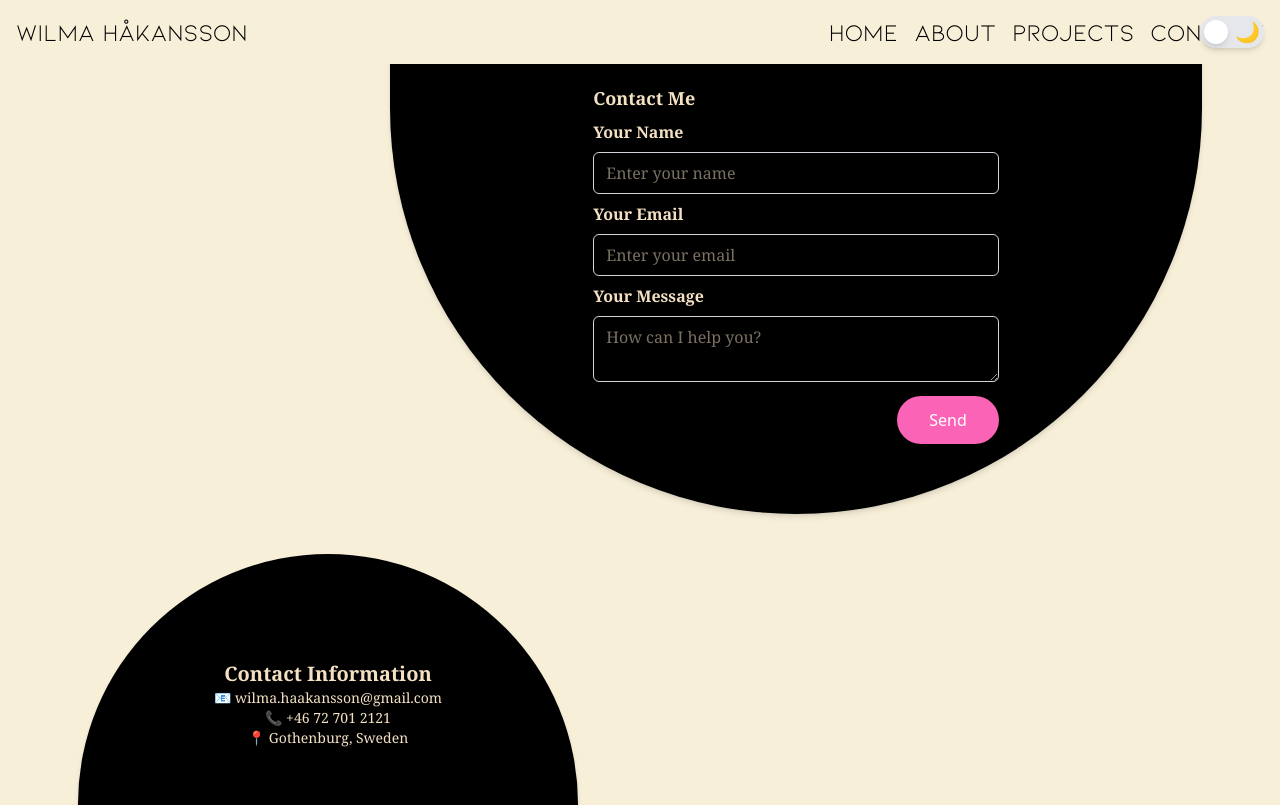
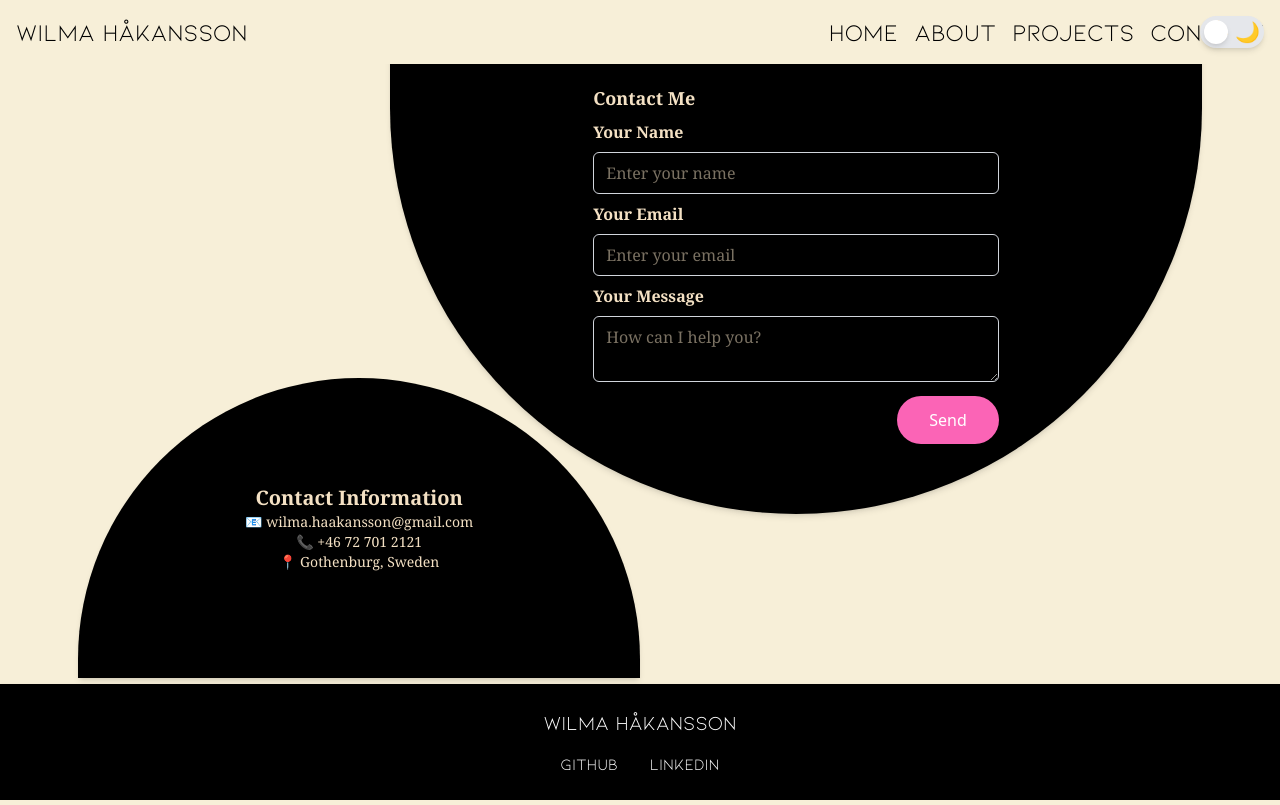
Before and after one commit to gitwilma/portfolio-project, a React (Vite) app: page /contact in a window 1280 px wide. Shown: the top 805 px of the page. Built offline with nearby package versions, Linux system fonts and the light colour scheme.

Commit message:
footer in viewport on contact page

```diff
--- a/src/components/Footer.tsx
+++ b/src/components/Footer.tsx
@@ -1,6 +1,6 @@
 export default function Footer() {
   return (
-    <footer className="footer bg-black shadow mt-auto">
+    <footer className="footer bg-black shadow">
       <div className="container mx-auto px-4 py-6">
         <div className="flex flex-col items-center">
           <p className="font-[Kiona-Regular] text-white text-xl mb-4">
--- a/src/pages/Contact.tsx
+++ b/src/pages/Contact.tsx
@@ -19,7 +19,7 @@ export default function Contact() {
   };
 
   return (
-    <div className="relative flex flex-col min-h-screen">
+    <div className="relative flex flex-col h-[70vh]">
       {/* Kontaktformulär */}
       <div className="absolute top-[-50px] right-[5%] w-[65%] h-[500px] bg-black rounded-b-full flex flex-col items-center justify-center shadow-md overflow-hidden">
         <form onSubmit={handleSubmit} className="space-y-2 w-1/2">
@@ -96,7 +96,7 @@ export default function Contact() {
       </div>
 
       {/* Contact Information */}
-      <div className="absolute bottom-[10px] left-[5%] w-[40%] h-[300px] bg-black rounded-t-full flex flex-col items-center justify-center shadow-md overflow-hidden">
+      <div className="absolute bottom-[-54px] left-[5%] w-[45%] h-[300px] bg-black rounded-t-full flex flex-col items-center justify-center shadow-md overflow-hidden">
         <h3 className="text-xl font-semibold font-serif text-[#F4E1C4]">
           Contact Information
         </h3>
```
